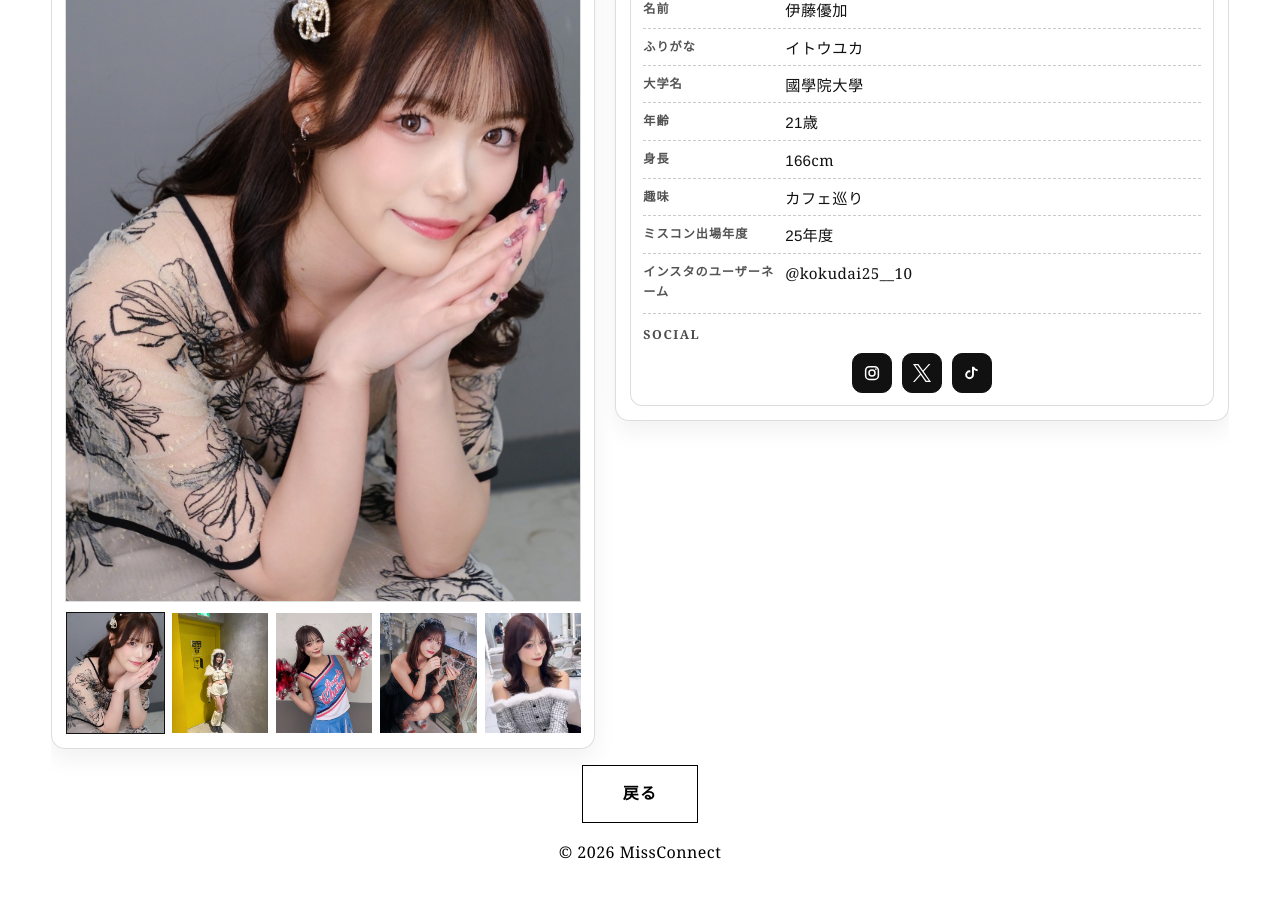
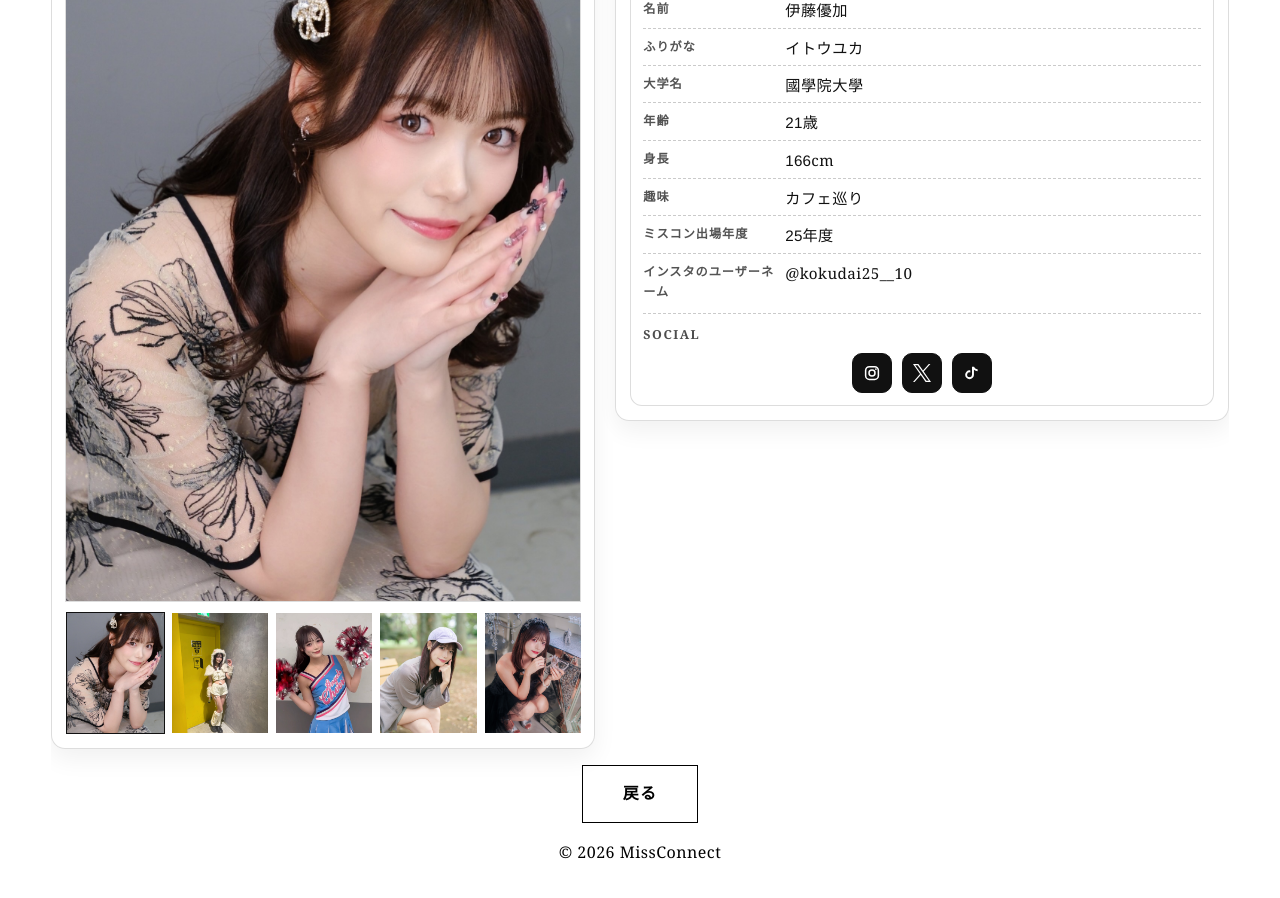
Before and after one commit to tkm-sano/entp, a Jekyll site: the page built from _models/mc-0005.md, in a window 1280 px wide and 900 px high, scrolled down 116 px. Built offline with Jekyll 4.4.1, drawn with Linux system fonts in a browser that asks for light colours.

Commit message:
chore: sync models from spreadsheet and media

```diff
--- a/_data/models.json
+++ b/_data/models.json
@@ -26,13 +26,13 @@
         "url": "/assets/images/models/mc-0005/03_620489895_17871215463518127_9027775801157356322_n.jpg"
       },
       {
+        "url": "/assets/images/models/mc-0005/04_648144740_17877279909518127_5360962698444673562_n.jpg"
+      },
+      {
         "url": "/assets/images/models/mc-0005/568529691_17860329690518127_6087420206435022102_n.jpg"
       },
       {
         "url": "/assets/images/models/mc-0005/625021341_4379677592250728_4012619023089971937_n.jpg"
-      },
-      {
-        "url": "/assets/images/models/mc-0005/648144740_17877279909518127_5360962698444673562_n.jpg"
       }
     ],
     "instagram_username": "kokudai25__10",
--- a/_models/mc-0005.md
+++ b/_models/mc-0005.md
@@ -14,9 +14,9 @@ images:
   - url: "/assets/images/models/mc-0005/01_589648013_17864777430518127_6907367043059862523_n.jpg"
   - url: "/assets/images/models/mc-0005/02_573212889_17861810964518127_5370549369273889355_n.jpg"
   - url: "/assets/images/models/mc-0005/03_620489895_17871215463518127_9027775801157356322_n.jpg"
+  - url: "/assets/images/models/mc-0005/04_648144740_17877279909518127_5360962698444673562_n.jpg"
   - url: "/assets/images/models/mc-0005/568529691_17860329690518127_6087420206435022102_n.jpg"
   - url: "/assets/images/models/mc-0005/625021341_4379677592250728_4012619023089971937_n.jpg"
-  - url: "/assets/images/models/mc-0005/648144740_17877279909518127_5360962698444673562_n.jpg"
 instagram_username: "kokudai25__10"
 instagram_url: "https://www.instagram.com/kokudai25__10/"
 x_url: "https://x.com/kokudai25__10"
```
